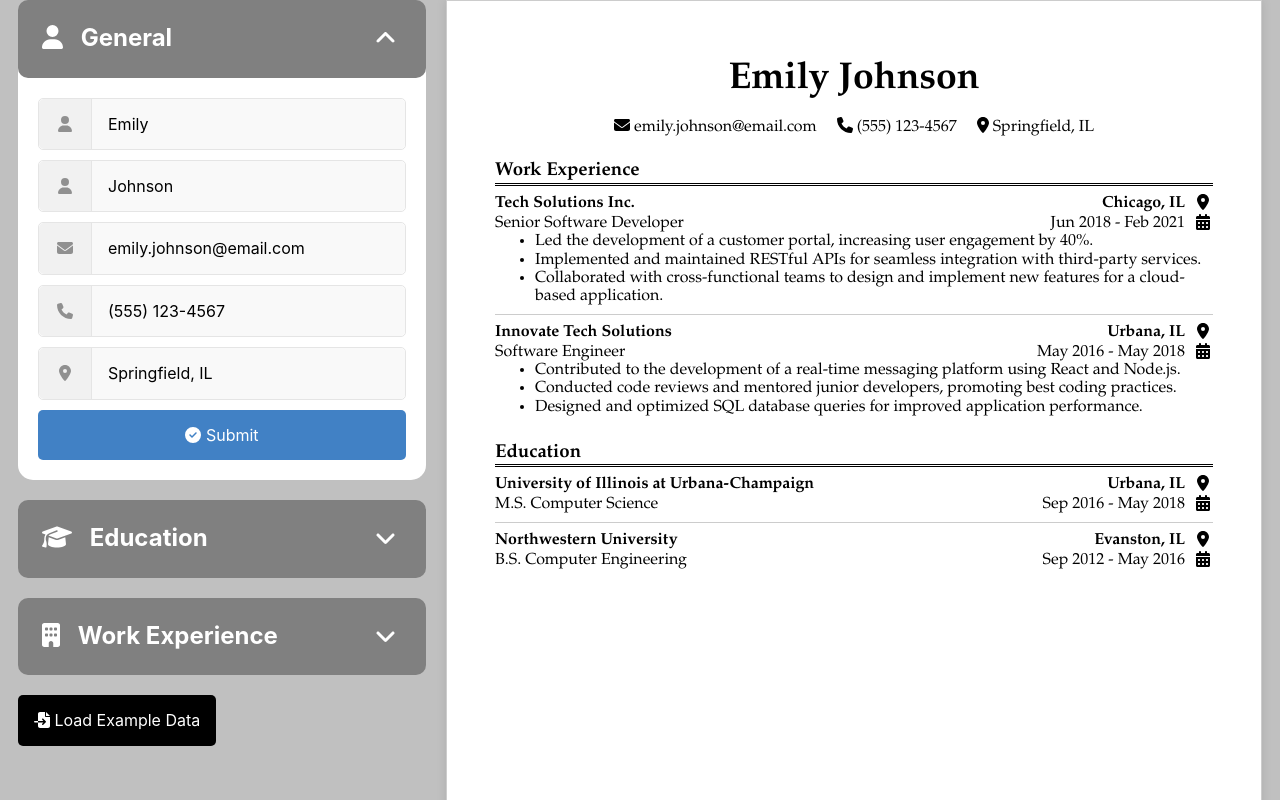
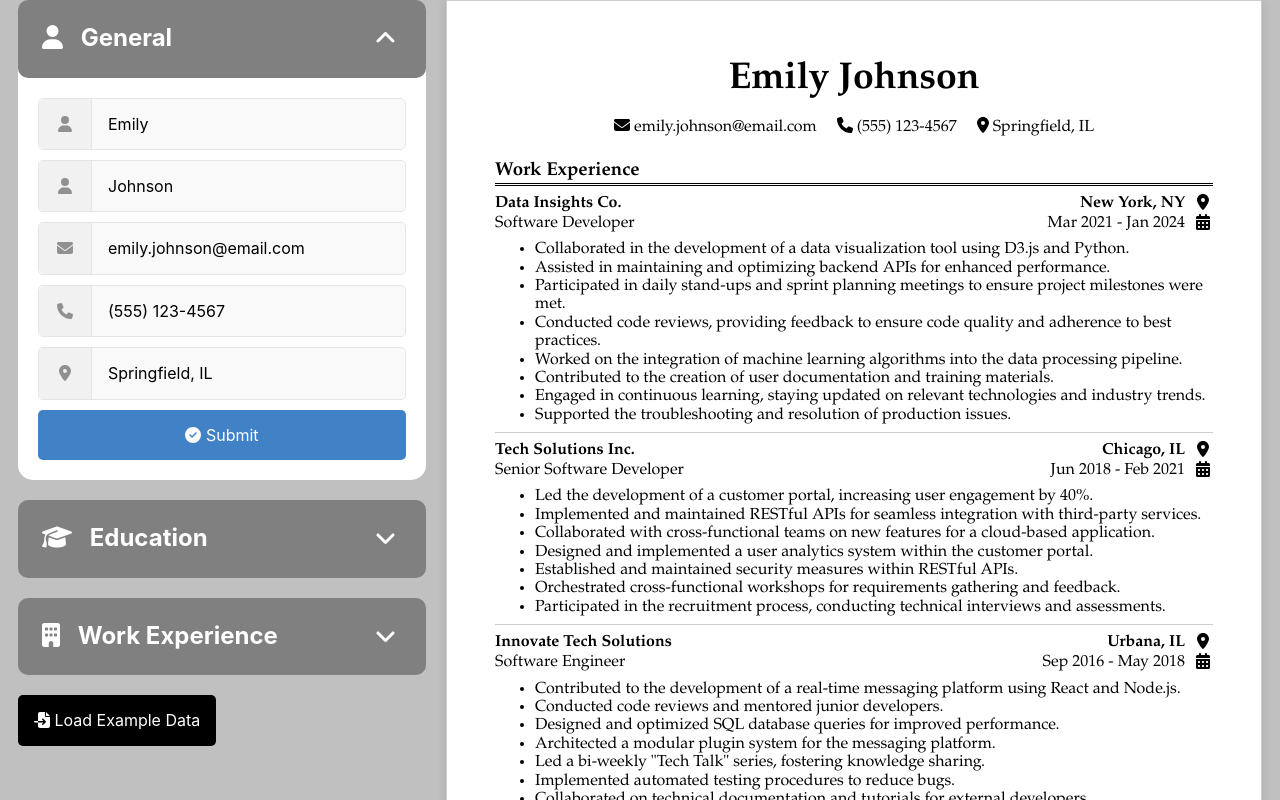
Before and after one commit to djsereno/CV-Application, a React (Vite) app: page / in a window 1280 px wide. Shown: the top 800 px of the page. Built offline with nearby package versions, Linux system fonts and the light colour scheme.

Commit message:
Update the example data

```diff
--- a/src/CV.css
+++ b/src/CV.css
@@ -61,6 +61,10 @@
 .work-container {
   padding: 0.5em 0;
 }
+.company-info {
+  padding: 0 0 0.5em;
+
+}
 
 .school-and-degree,
 .company-and-title,
--- a/src/exampledata.js
+++ b/src/exampledata.js
@@ -1,45 +1,56 @@
 export const exampleData = {
-  "general": [
+  general: [
     {
-      "location": "Springfield, IL",
-      "phone": "(555) 123-4567",
-      "email": "emily.johnson@email.com",
-      "lastName": "Johnson",
-      "firstName": "Emily"
+      location: 'Springfield, IL',
+      phone: '(555) 123-4567',
+      email: 'emily.johnson@email.com',
+      lastName: 'Johnson',
+      firstName: 'Emily'
     }
   ],
-  "education": [
+  education: [
     {
-      "endDate": "2018-05-01",
-      "startDate": "2016-09-01",
-      "location": "Urbana, IL",
-      "degree": "M.S. Computer Science",
-      "schoolName": "University of Illinois at Urbana-Champaign"
+      endDate: '2018-06-15',
+      startDate: '2016-09-15',
+      location: 'Urbana, IL',
+      degree: 'M.S. Computer Science',
+      schoolName: 'University of Illinois at Urbana-Champaign'
     },
     {
-      "endDate": "2016-05-01",
-      "startDate": "2012-09-01",
-      "location": "Evanston, IL",
-      "degree": "B.S. Computer Engineering",
-      "schoolName": "Northwestern University"
+      endDate: '2016-06-15',
+      startDate: '2012-09-15',
+      location: 'Evanston, IL',
+      degree: 'B.S. Computer Engineering',
+      schoolName: 'Northwestern University'
     }
   ],
-  "workExperience": [
+  workExperience: [
     {
-      "duties": "- Led the development of a customer portal, increasing user engagement by 40%.\n- Implemented and maintained RESTful APIs for seamless integration with third-party services.\n- Collaborated with cross-functional teams to design and implement new features for a cloud-based application.",
-      "endDate": "2021-02-26",
-      "startDate": "2018-06-01",
-      "location": "Chicago, IL",
-      "jobTitle": "Senior Software Developer",
-      "companyName": "Tech Solutions Inc."
+      duties:
+        '- Collaborated in the development of a data visualization tool using D3.js and Python.\n- Assisted in maintaining and optimizing backend APIs for enhanced performance.\n- Participated in daily stand-ups and sprint planning meetings to ensure project milestones were met.\n- Conducted code reviews, providing feedback to ensure code quality and adherence to best practices.\n- Worked on the integration of machine learning algorithms into the data processing pipeline.\n- Contributed to the creation of user documentation and training materials.\n- Engaged in continuous learning, staying updated on relevant technologies and industry trends.\n- Supported the troubleshooting and resolution of production issues.',
+      endDate: '2024-01-15',
+      startDate: '2021-03-15',
+      location: 'New York, NY',
+      jobTitle: 'Software Developer',
+      companyName: 'Data Insights Co.'
     },
     {
-      "duties": "- Contributed to the development of a real-time messaging platform using React and Node.js.\n- Conducted code reviews and mentored junior developers, promoting best coding practices.\n- Designed and optimized SQL database queries for improved application performance.",
-      "endDate": "2018-05-31",
-      "startDate": "2016-05-01",
-      "location": "Urbana, IL",
-      "jobTitle": "Software Engineer",
-      "companyName": "Innovate Tech Solutions"
+      duties:
+        '- Led the development of a customer portal, increasing user engagement by 40%.\n- Implemented and maintained RESTful APIs for seamless integration with third-party services.\n- Collaborated with cross-functional teams on new features for a cloud-based application.\n- Designed and implemented a user analytics system within the customer portal.\n- Established and maintained security measures within RESTful APIs.\n- Orchestrated cross-functional workshops for requirements gathering and feedback.\n- Participated in the recruitment process, conducting technical interviews and assessments.',
+      endDate: '2021-02-15',
+      startDate: '2018-06-15',
+      location: 'Chicago, IL',
+      jobTitle: 'Senior Software Developer',
+      companyName: 'Tech Solutions Inc.'
+    },
+    {
+      duties:
+        '- Contributed to the development of a real-time messaging platform using React and Node.js.\n- Conducted code reviews and mentored junior developers.\n- Designed and optimized SQL database queries for improved performance.\n- Architected a modular plugin system for the messaging platform.\n- Led a bi-weekly "Tech Talk" series, fostering knowledge sharing.\n- Implemented automated testing procedures to reduce bugs.\n- Collaborated on technical documentation and tutorials for external developers.\n- Participated in industry conferences and meetups for networking and trend awareness.',
+      endDate: '2018-05-15',
+      startDate: '2016-09-15',
+      location: 'Urbana, IL',
+      jobTitle: 'Software Engineer',
+      companyName: 'Innovate Tech Solutions'
     }
   ]
-}
+};
```
